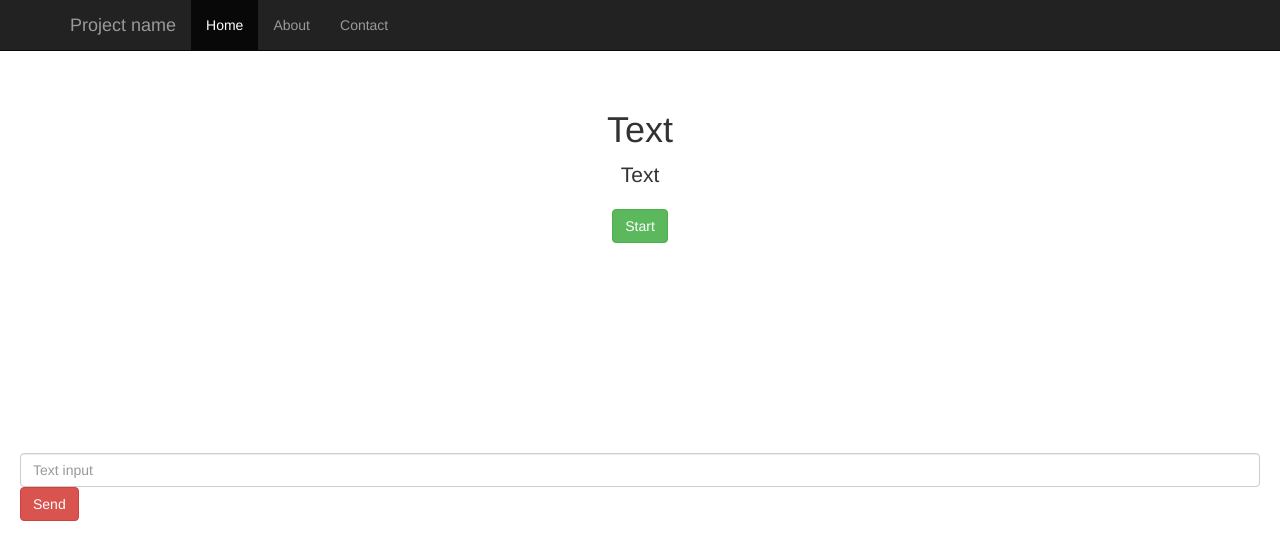
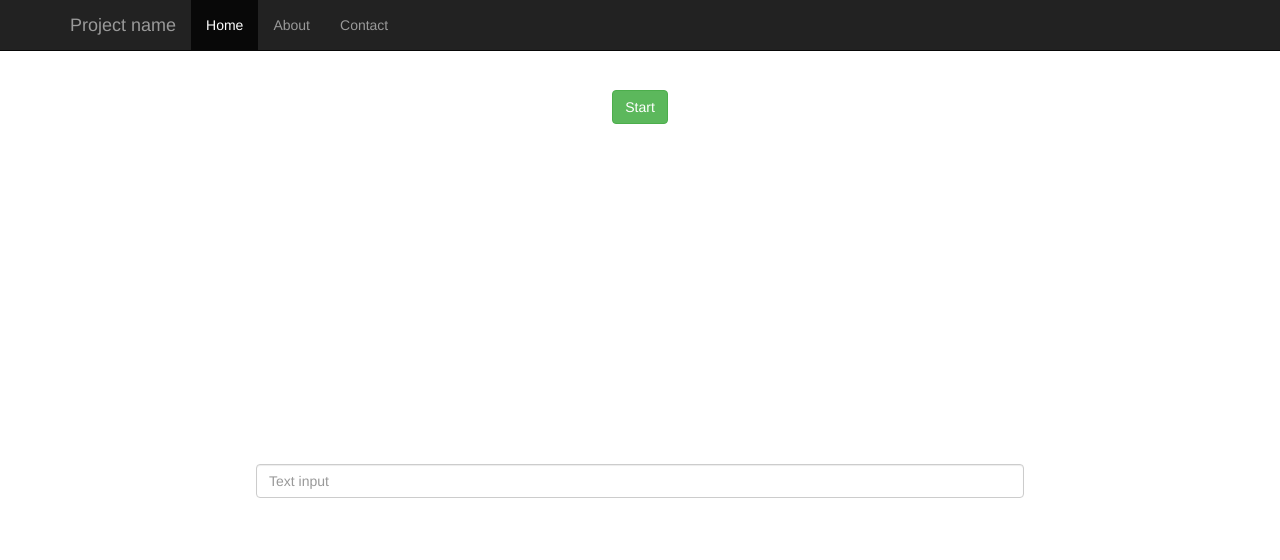
Before and after one commit to KolesnikovAlexsandr/Server_node, a plain HTML site: page index.html in a window 1280 px wide. Drawn offline with nearby package versions, Linux system fonts and the light colour scheme.

Commit message:
small change html

```diff
--- a/css/starter-template.css
+++ b/css/IndexStyle.css
@@ -1,11 +1,18 @@
 body {
   padding-top: 50px;
+  min-height: 1px;
 }
 .starter-template {
   padding: 40px 15px;
   text-align: center;
 }
+
+.botWindow{
+  height: 80%;
+  width: 60%;
+  margin-left: 20%;
+}
 #monitor{
   overflow: auto;
-  height: 150px;
+  height: 300px;
 }
--- a/index.html
+++ b/index.html
@@ -13,8 +13,7 @@
     <link href="css/bootstrap.min.css" rel="stylesheet">
 
     <!-- Custom styles for this template -->
-    <link href="css/starter-template.css" rel="stylesheet">
-    <link rel="stylesheet" href="/css/app.css">
+    <link href="css/IndexStyle.css" rel="stylesheet">
 
     <!-- Jquery init-->
     <script src="https://ajax.googleapis.com/ajax/libs/jquery/1.11.0/jquery.min.js"></script>
@@ -52,22 +51,15 @@
     <div class="container">
 
       <div class="starter-template">
-        <h1>Text</h1>
-        <p class="lead"> Text</p>
-        <button type="button" class="btn btn-success" data-toggle="modal" data-target="#myModal" onclick="start()">Start</button>
+        <button type="button" class="btn btn-success" onclick="start()">Start</button>
       </div>
     </div><!-- /.container -->
 
-          <div class="modal-body">
-            <div id="botWindow">
-              <div id="monitor"></div>
-              <div id="userConsole">
-                <input type="text" class="form-control" placeholder="Text input" id="userConsoleText" size="25" maxlength="90%" value="">
-                <button id="userConsoleSendButton" value="Отправить" type="button" class="btn btn-danger">Send</button>
-              </div>
-            </div>
-          </div>
-
-
+    <div class="botWindow">
+      <div id="monitor"></div>
+        <div id="userConsole">
+        <input type="text" class="form-control" placeholder="Text input" id="userConsoleText" size="25" maxlength="90%" value="">
+      </div>
+    </div>
   </body>
 </html>
```
